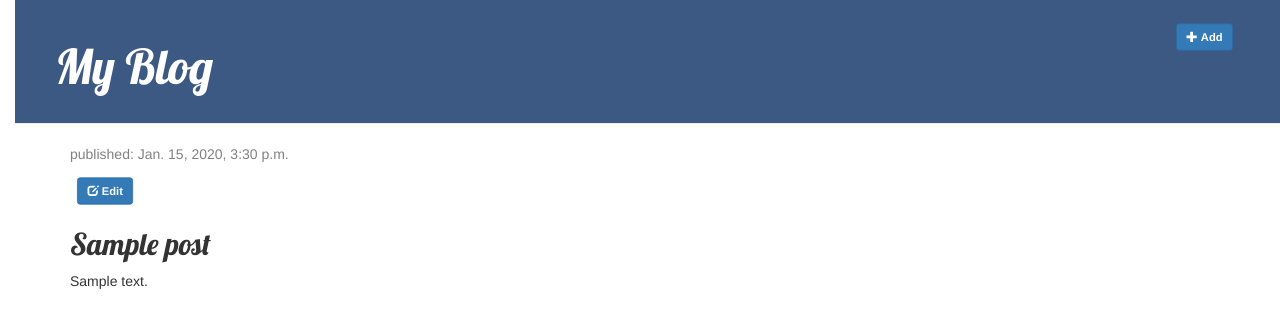
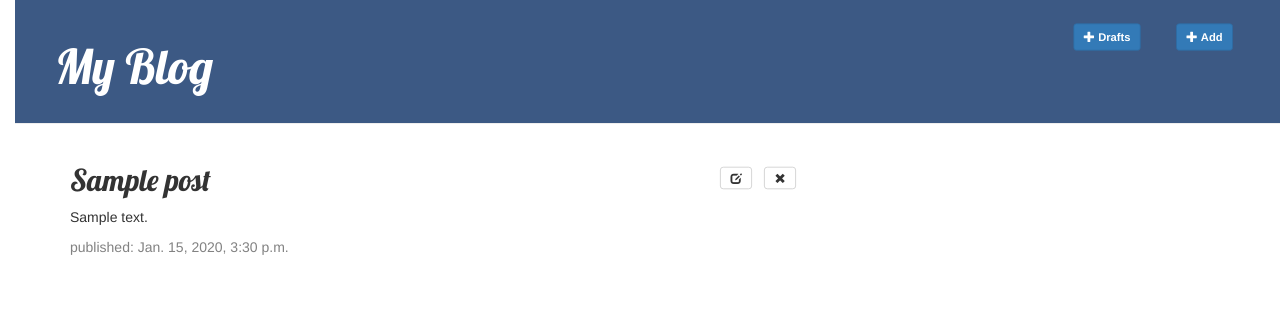
Before and after one commit to prajwal-bhat/django-blog, a Django app: page /post/1/ in a window 1280 px wide. Shown: the top 328 px of the page. Run offline with Django 3.2, Linux system fonts and the light colour scheme; a user stored in the database is signed in; tables that the repository leaves empty hold one stand-in row (values such as "Sample post"); some libraries are stand-ins or nearby versions.

Commit message:
added delete options to the posts

```diff
--- a/blog/static/css/blog.css
+++ b/blog/static/css/blog.css
@@ -28,6 +28,9 @@ h1, h2, h3, h4 {
 
 .date {
     color: #828282;
+}
+.buttons{
+    float: right;
 }
 
 .save {
--- a/blog/templates/blog/base.html
+++ b/blog/templates/blog/base.html
@@ -22,6 +22,14 @@
                 </a>
             </div>
         {% endif %}
+        {% if user.is_authenticated %}
+            <div class="top-menu">
+                <a href="{% url 'post_draft_list' %}" class="btn btn-primary a-btn-slide-text">
+                    <span class="glyphicon glyphicon-plus" aria-hidden="true"></span>
+                    <span><strong>Drafts</strong></span>
+                </a>
+            </div>
+        {% endif %}
         <h1><a href="/">My Blog</a></h1>
     </div>
 
--- a/blog/templates/blog/post_detail.html
+++ b/blog/templates/blog/post_detail.html
@@ -1,18 +1,24 @@
 {% extends "blog/base.html" %}
 {% block body %}
         <div class="post">
+            <div class='buttons'>
+                {% if user.is_authenticated %}
+                    <a href="{% url 'post_edit' pk=post.pk %}" class="btn btn-default">
+                        <span class="glyphicon glyphicon-edit"></span>
+                    </a>
+                    <a href="{% url 'post_remove' pk=post.pk %}" class="btn btn-default">
+                        <span class="glyphicon glyphicon-remove"></span>
+                    </a>
+                {% endif %}
+            </div>
+            <h2>{{ post.title }}</h2>
+            <p>{{ post.text|linebreaksbr }}</p>
             {% if post.published_date %}
                 <div class="date">
                     <p>published: {{ post.published_date }}</p>
                 </div>
+            {% else %}
+                <a class="btn btn-default" href="{% url 'post_publish' pk=post.pk %}">Publish</a>
             {% endif %}
-            {% if user.is_authenticated %}
-                <a href="{% url 'post_edit' pk=post.pk %}" class="btn btn-primary a-btn-slide-text">
-                    <span class="glyphicon glyphicon-edit" aria-hidden="true"></span>
-                    <span><strong>Edit</strong></span>
-                </a>
-            {% endif %}
-            <h2>{{ post.title }}</h2>
-            <p>{{ post.text|linebreaksbr }}</p>
         </div>
  {% endblock %}
--- a/blog/urls.py
+++ b/blog/urls.py
@@ -6,4 +6,7 @@ urlpatterns = [
     path('post/<int:pk>/', views.post_detail, name = 'post_detail'),
     path('post/new/', views.post_new, name="post_new"),
     path('post/<int:pk>/edit', views.post_edit, name ='post_edit'),
+    path('drafts/', views.post_draft_list, name='post_draft_list'),
+    path('post/<pk>/publish', views.post_publish, name='post_publish'),
+    path('post/<pk>/remove/', views.post_remove, name = 'post_remove'),
 ]
--- a/blog/views.py
+++ b/blog/views.py
@@ -18,7 +18,6 @@ def post_new(request):
         if form.is_valid():
             post = form.save(commit=False)
             post.author = request.user
-            post.published_date= timezone.now()
             post.save()
             return redirect('post_detail', pk=post.pk)
     else:
@@ -33,9 +32,23 @@ def post_edit(request,pk):
         if form.is_valid():
             post = form.save(commit=False)
             post.author = request.user
-            post.published_date = timezone.now()
             post.save()
             return redirect('post_detail', pk = post.pk)
     else:
         form = PostForm(instance = post)
     return render(request, 'blog/post_edit.html', {'form':form})
+
+
+def post_draft_list(request):
+    posts = Post.objects.filter(published_date=None).order_by('created_date')
+    return render(request,'blog/post_drafts_list.html',{'posts':posts})
+
+def post_publish(request,pk):
+    post = get_object_or_404(Post, pk=pk);
+    post.publish()
+    return redirect('post_detail', pk=pk)
+
+def post_remove(request,pk):
+    post = get_object_or_404(Post, pk=pk)
+    post.delete()
+    return redirect('post_list')
```
Also changed, not shown: blog/templates/blog/post_drafts_list.html (added, +11 -0 lines).
